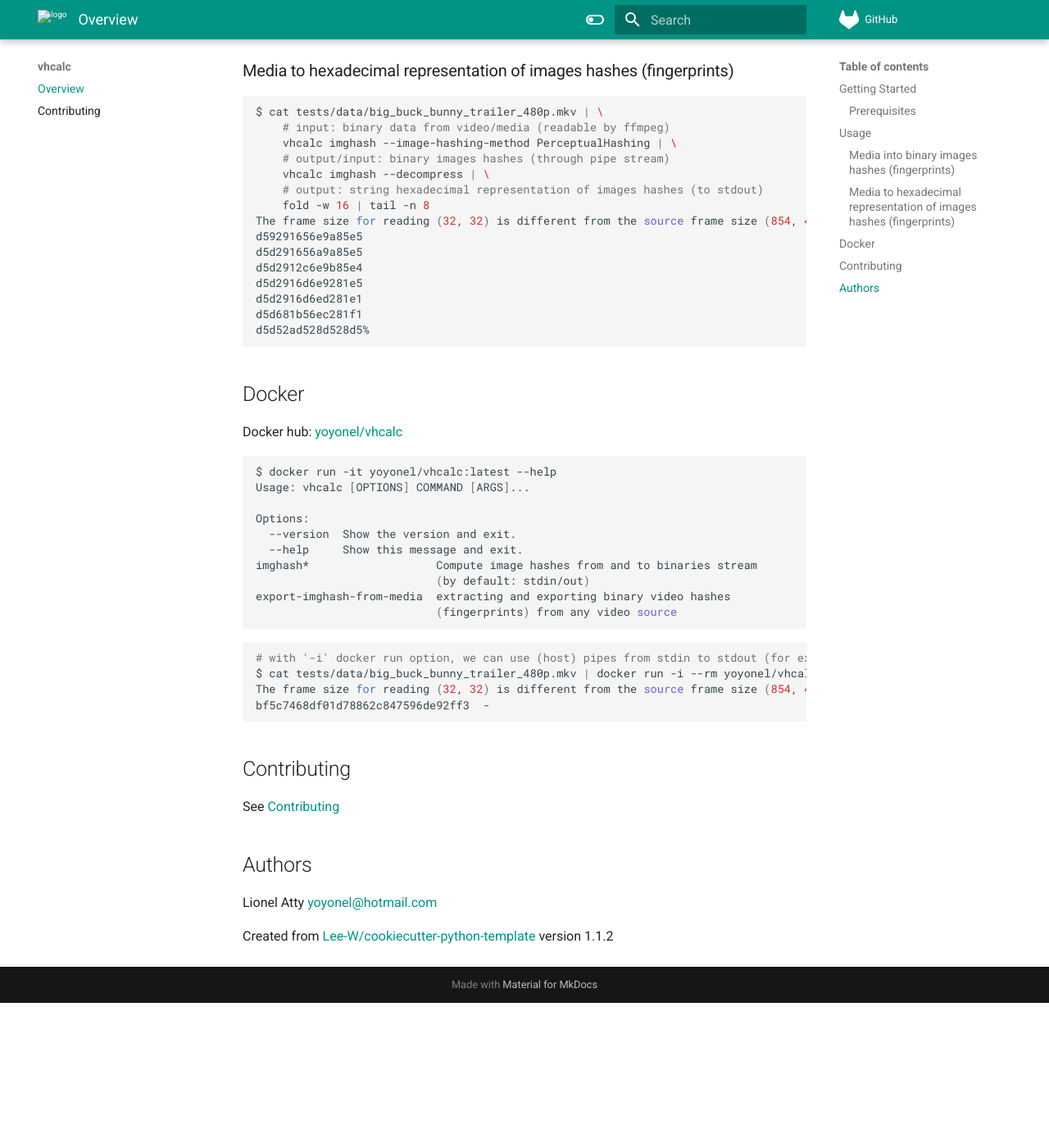
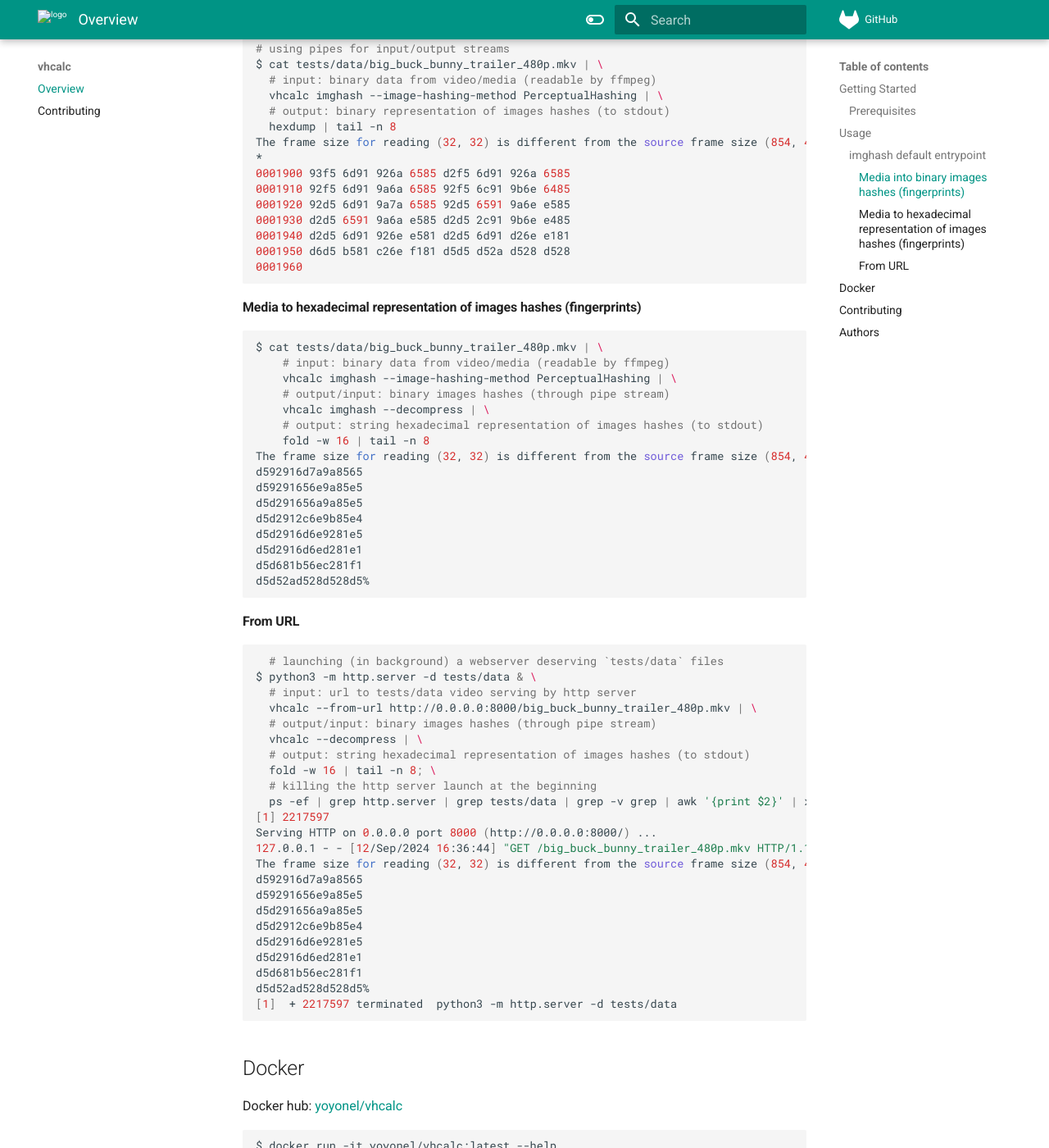
Before and after one commit to yoyonel/vhcalc, an MkDocs documentation site: the page built from docs/README.md, in a window 1280 px wide and 1400 px high, scrolled down 1232 px. Shown: the whole window at 82% size. Built offline with MkDocs 1.6.1 and Material for MkDocs 9.7.7, drawn with Linux system fonts in a browser that asks for light colours; comment, search, counter and statistics services are not loaded; before the commit the page ends 2455 px from its top, so only the background shows below that; some of the changed text lies outside the part shown.

Commit message:
docs(vhcalc.imghash.from-url): Add documentation (example command) for option 'from-url'
Signed-off-by: ATTY Lionel <yoyonel@hotmail.com>

````diff
--- a/docs/README.md
+++ b/docs/README.md
@@ -22,7 +22,7 @@ It's a client-side library that implements a custom algorithm for extracting vid
 
 ## Usage
 
-```sh
+```shell
 $ vhcalc --help
 Usage: vhcalc [OPTIONS] COMMAND [ARGS]...
 
@@ -35,7 +35,25 @@ export-imghash-from-media  extracting and exporting binary video hashes
                            (fingerprints) from any video source
 ```
 
-### Media into binary images hashes (fingerprints)
+### `imghash` default entrypoint
+
+```shell
+$ vhcalc imghash --help
+Usage: vhcalc imghash [OPTIONS] [INPUT_STREAM] [OUTPUT_STREAM]
+
+  Simple form of the application: Input filepath > image hashes (to stdout by
+  default)
+
+Options:
+  --image-hashing-method [AverageHashing|PerceptualHashing|PerceptualHashing_Simple|DifferenceHashing|WaveletHashing]
+                                  [default: PerceptualHashing]
+  --decompress
+  --from-url URL
+  --help                          Show this message and exit.
+```
+
+
+#### Media into binary images hashes (fingerprints)
 ```shell
 # using pipes for input/output streams
 $ cat tests/data/big_buck_bunny_trailer_480p.mkv | \
@@ -53,7 +71,7 @@ The frame size for reading (32, 32) is different from the source frame size (854
 0001950 d6d5 b581 c26e f181 d5d5 d52a d528 d528
 0001960
 ```
-### Media to hexadecimal representation of images hashes (fingerprints)
+#### Media to hexadecimal representation of images hashes (fingerprints)
 
 ```shell
 $ cat tests/data/big_buck_bunny_trailer_480p.mkv | \
@@ -64,6 +82,7 @@ $ cat tests/data/big_buck_bunny_trailer_480p.mkv | \
     # output: string hexadecimal representation of images hashes (to stdout)
     fold -w 16 | tail -n 8
 The frame size for reading (32, 32) is different from the source frame size (854, 480).
+d592916d7a9a8565
 d59291656e9a85e5
 d5d291656a9a85e5
 d5d2912c6e9b85e4
@@ -73,11 +92,38 @@ d5d681b56ec281f1
 d5d52ad528d528d5%
 ```
 
+#### From URL
+
+```shell
+  # launching (in background) a webserver deserving `tests/data` files
+$ python3 -m http.server -d tests/data & \
+  # input: url to tests/data video serving by http server
+  vhcalc --from-url http://0.0.0.0:8000/big_buck_bunny_trailer_480p.mkv | \
+  # output/input: binary images hashes (through pipe stream)
+  vhcalc --decompress | \
+  # output: string hexadecimal representation of images hashes (to stdout)
+  fold -w 16 | tail -n 8; \
+  # killing the http server launch at the beginning
+  ps -ef | grep http.server | grep tests/data | grep -v grep | awk '{print $2}' | xargs kill
+[1] 2217597
+Serving HTTP on 0.0.0.0 port 8000 (http://0.0.0.0:8000/) ...
+127.0.0.1 - - [12/Sep/2024 16:36:44] "GET /big_buck_bunny_trailer_480p.mkv HTTP/1.1" 200 -
+The frame size for reading (32, 32) is different from the source frame size (854, 480).
+d592916d7a9a8565
+d59291656e9a85e5
+d5d291656a9a85e5
+d5d2912c6e9b85e4
+d5d2916d6e9281e5
+d5d2916d6ed281e1
+d5d681b56ec281f1
+d5d52ad528d528d5%
+[1]  + 2217597 terminated  python3 -m http.server -d tests/data
+```
 ## Docker
 
 Docker hub: [yoyonel/vhcalc](https://hub.docker.com/r/yoyonel/vhcalc/)
 
-```sh
+```shell
 $ docker run -it yoyonel/vhcalc:latest --help
 Usage: vhcalc [OPTIONS] COMMAND [ARGS]...
 
````
Also changed, not shown: 1 other file.
